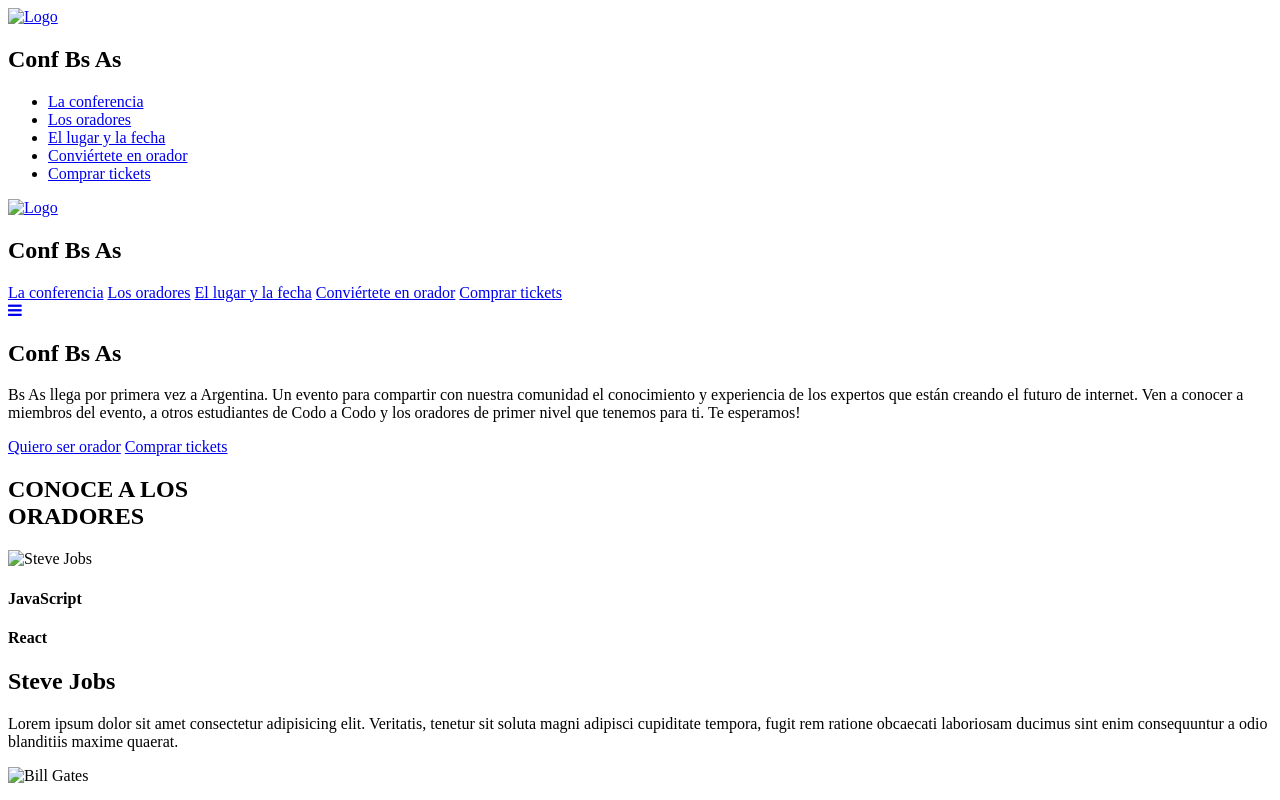
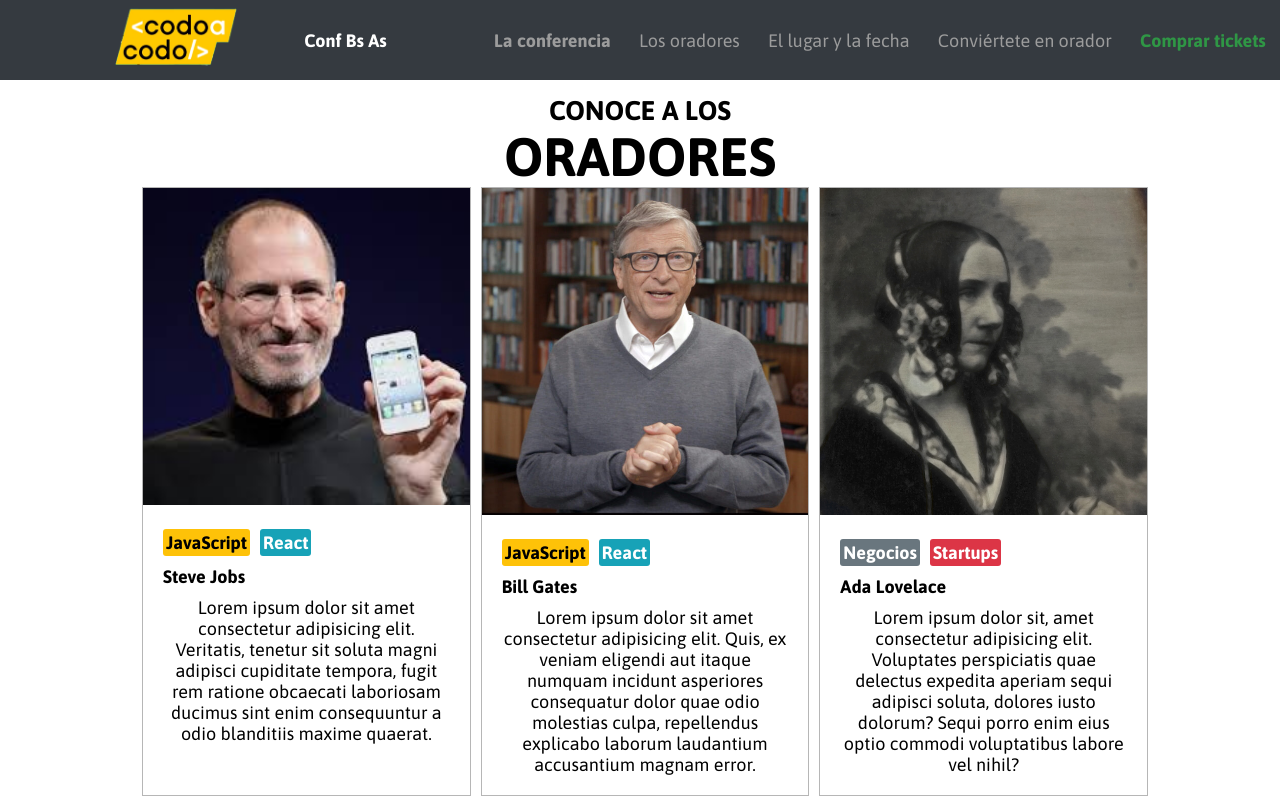
Before and after one commit to robertomiranda94/TPIntegradorFrontFlexbox, a plain HTML site: page index.html in a window 1280 px wide. Shown: the top 800 px of the page. Drawn offline with Linux system fonts and the light colour scheme; the site is published under a folder, as on GitHub Pages, so addresses that start at the root find nothing.

Commit message:
corrige errores en rutas

```diff
--- a/estilos.css
+++ b/estilos.css
@@ -90,7 +90,7 @@
 }
 
 .conference-info {
-    background: linear-gradient(to bottom, #00000085, #00000085), url("/assets/ba1.jpg");
+    background: linear-gradient(to bottom, #00000085, #00000085), url("assets/ba1.jpg");
     height: 80vh;
     background-size: cover;
     background-position: center;
--- a/index.html
+++ b/index.html
@@ -8,7 +8,7 @@
     <title>Proyecto Codo a Codo</title>
     <link rel="shortcut icon" href="favicon.ico" type="image/x-icon">
     <link rel="stylesheet" href="https://cdnjs.cloudflare.com/ajax/libs/font-awesome/4.7.0/css/font-awesome.min.css">
-    <link rel="stylesheet" href="/estilos.css">
+    <link rel="stylesheet" href="estilos.css">
 </head>
 
 <body>
@@ -16,7 +16,7 @@
         <div class="header-navigation-logo">
             <div class="header-nav  desktop-menu">
                 <div class="logo-container">
-                    <a href="#"><img src="/assets/codoacodo.png" alt="Logo"></a>
+                    <a href="#"><img src="assets/codoacodo.png" alt="Logo"></a>
                     <h2>Conf Bs As</h2>
                 </div>
             </div>
@@ -41,7 +41,7 @@
                     <div class="header-nav ">
                         <div class="header-navigation-logo">
                             <div class="logo-container">
-                                <a href="#"><img src="/assets/codoacodo.png" alt="Logo"></a>
+                                <a href="#"><img src="assets/codoacodo.png" alt="Logo"></a>
                                 <h2>Conf Bs As</h2>
                             </div>
                         </div>
@@ -91,7 +91,7 @@
                 </h2>
                 <div class="speakers">
                     <div class="speaker">
-                        <img src="/assets/steve.jpg" alt="Steve Jobs" class="speaker-image">
+                        <img src="assets/steve.jpg" alt="Steve Jobs" class="speaker-image">
                         <div class="speaker-info-container">
                             <div class="speaker-tags">
                                 <h4 class="first-tag">JavaScript</h4>
@@ -106,7 +106,7 @@
                         </div>
                     </div>
                     <div class="speaker">
-                        <img src="/assets/bill.jpg" alt="Bill Gates" class="speaker-image">
+                        <img src="assets/bill.jpg" alt="Bill Gates" class="speaker-image">
                         <div class="speaker-info-container">
                             <div class="speaker-tags">
                                 <h4 class="first-tag">JavaScript</h4>
@@ -121,7 +121,7 @@
                         </div>
                     </div>
                     <div class="speaker">
-                        <img src="/assets/ada.jpeg" alt="Ada Lovelace" class="speaker-image">
+                        <img src="assets/ada.jpeg" alt="Ada Lovelace" class="speaker-image">
                         <div class="speaker-info-container">
                             <div class="speaker-tags">
                                 <h4 class="first-tag-ada">Negocios</h4>
@@ -140,7 +140,7 @@
             <section id="lugarYFecha">
                 <div class="location-date">
                     <div class="location-date-img-container">
-                        <img src="/assets/honolulu.jpg" alt="imagen playa">
+                        <img src="assets/honolulu.jpg" alt="imagen playa">
                     </div>
                     <div id="info-date" class="location-date-info-container">
                         <h2>Bs As - Octubre</h2>
@@ -195,7 +195,7 @@
         </div>
     </footer>
 
-    <script src="/js/script.js"></script>
+    <script src="js/script.js"></script>
 </body>
 
 </html>
```
